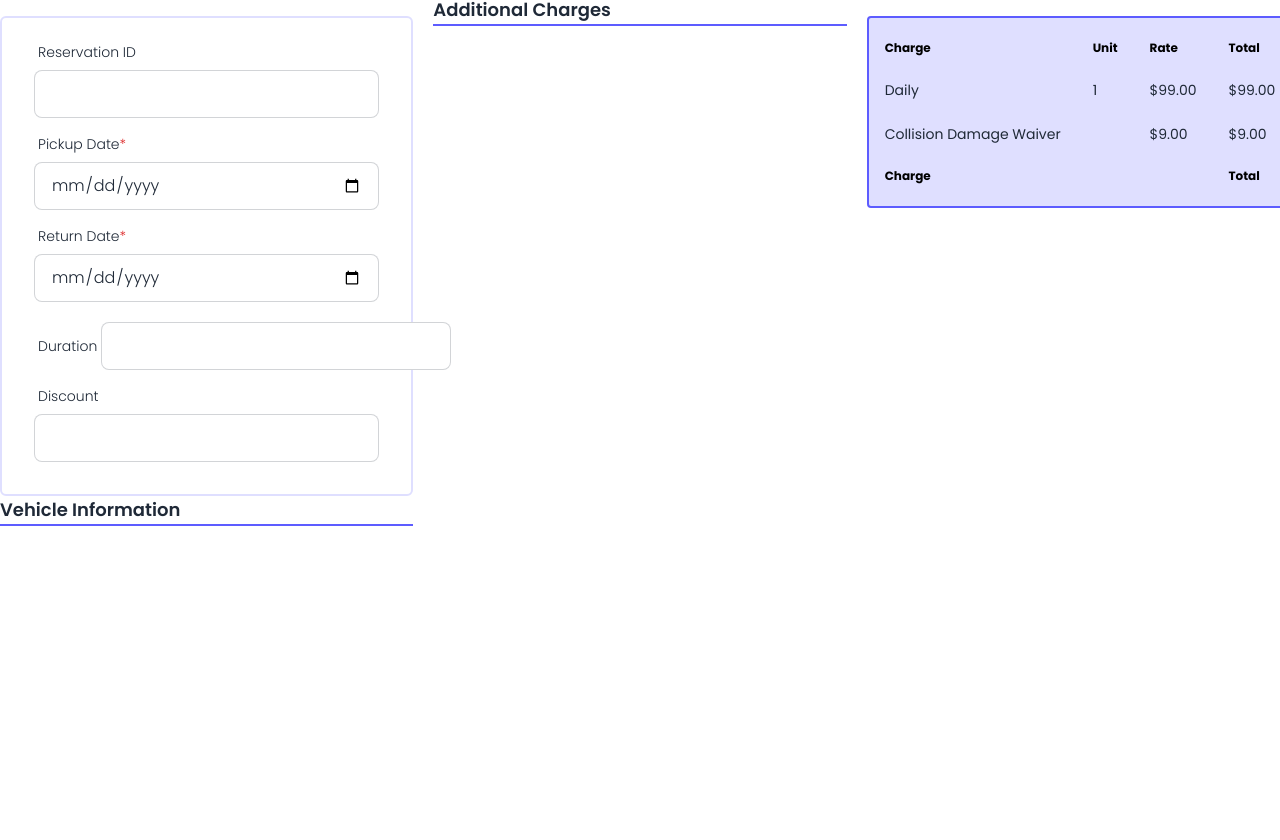
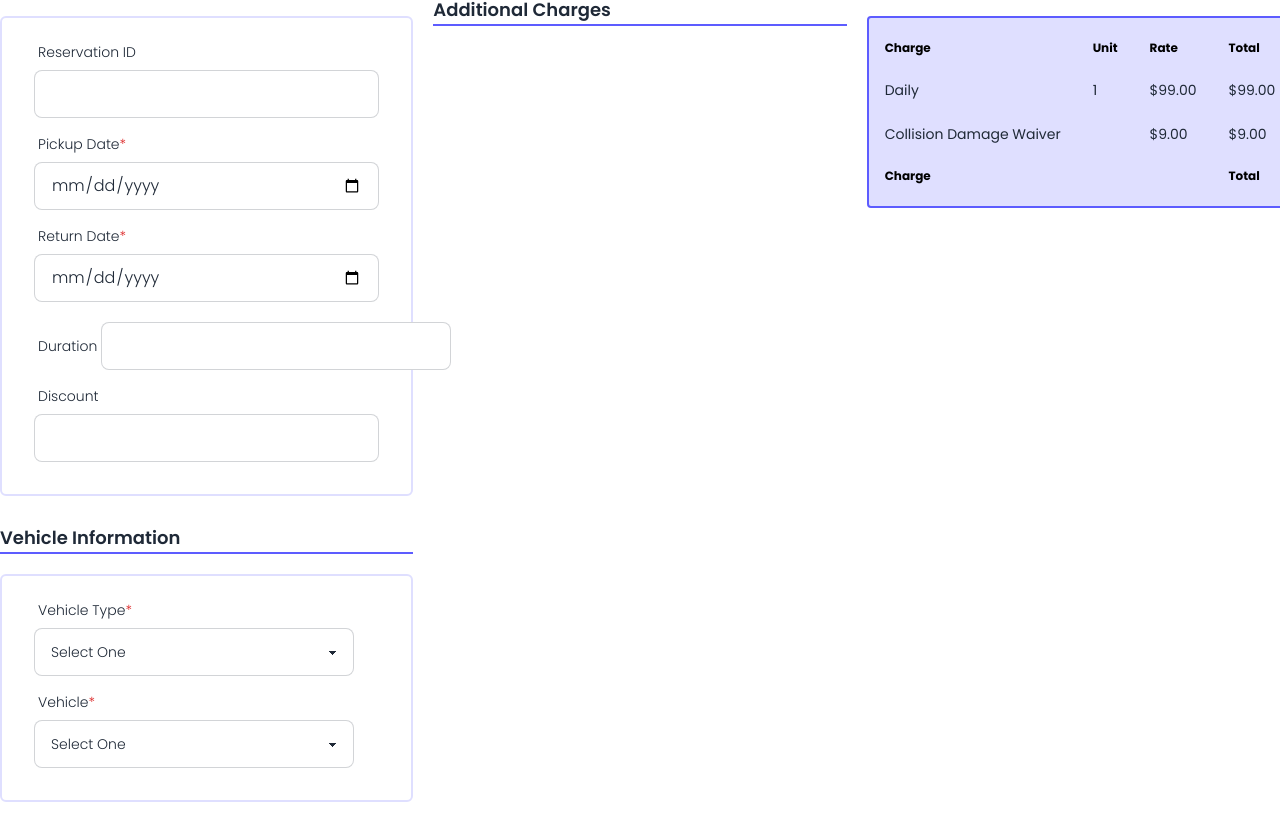
Before and after one commit to Anita-Mahmud/invoice-generator, a React (Vite) app: page / in a window 1280 px wide. Shown: the part 226-1066 px from the top of the page. Before the commit the page ends 800 px from the top, so only its background shows below. Built offline with nearby package versions, Linux system fonts and the light colour scheme.

Commit message:
vehicle information  added

```diff
--- a/src/Pages/MainContent/Details&Information/VehicleInfo.jsx
+++ b/src/Pages/MainContent/Details&Information/VehicleInfo.jsx
@@ -1,11 +1,49 @@
-
-
 const VehicleInfo = () => {
-    return (
-        <div>
-             <h3 className="text-lg font-semibold border-b-2 border-[#5D5CFF]">Vehicle Information</h3>
-        </div>
-    );
+  return (
+    <div className="mt-7 mb-12">
+      <h3 className="text-lg font-semibold border-b-2 border-[#5D5CFF]">
+        Vehicle Information
+      </h3>
+      <div className="card w-full rounded-md border-2 border-[#DFDFFF] mt-5 font-display text-sm font-light">
+        <form className="card-body -mt-4">
+          <div className="form-control">
+            <label className="label">
+              <span className="label-text">
+                Vehicle Type<span className="text-red-600">*</span>
+              </span>
+            </label>
+            <select
+              className="select select-bordered w-full max-w-xs"
+              name="vehicle_type"
+            >
+              <option disabled selected>
+                Select One
+              </option>
+              <option>Han Solo</option>
+              <option>Greedo</option>
+            </select>
+          </div>
+          <div className="form-control">
+            <label className="label">
+              <span className="label-text">
+                Vehicle<span className="text-red-600">*</span>
+              </span>
+            </label>
+            <select
+              className="select select-bordered w-full max-w-xs"
+              name="vehicle"
+            >
+              <option disabled selected>
+                Select One
+              </option>
+              <option>Han Solo</option>
+              <option>Greedo</option>
+            </select>
+          </div>
+        </form>
+      </div>
+    </div>
+  );
 };
 
 export default VehicleInfo;
```
